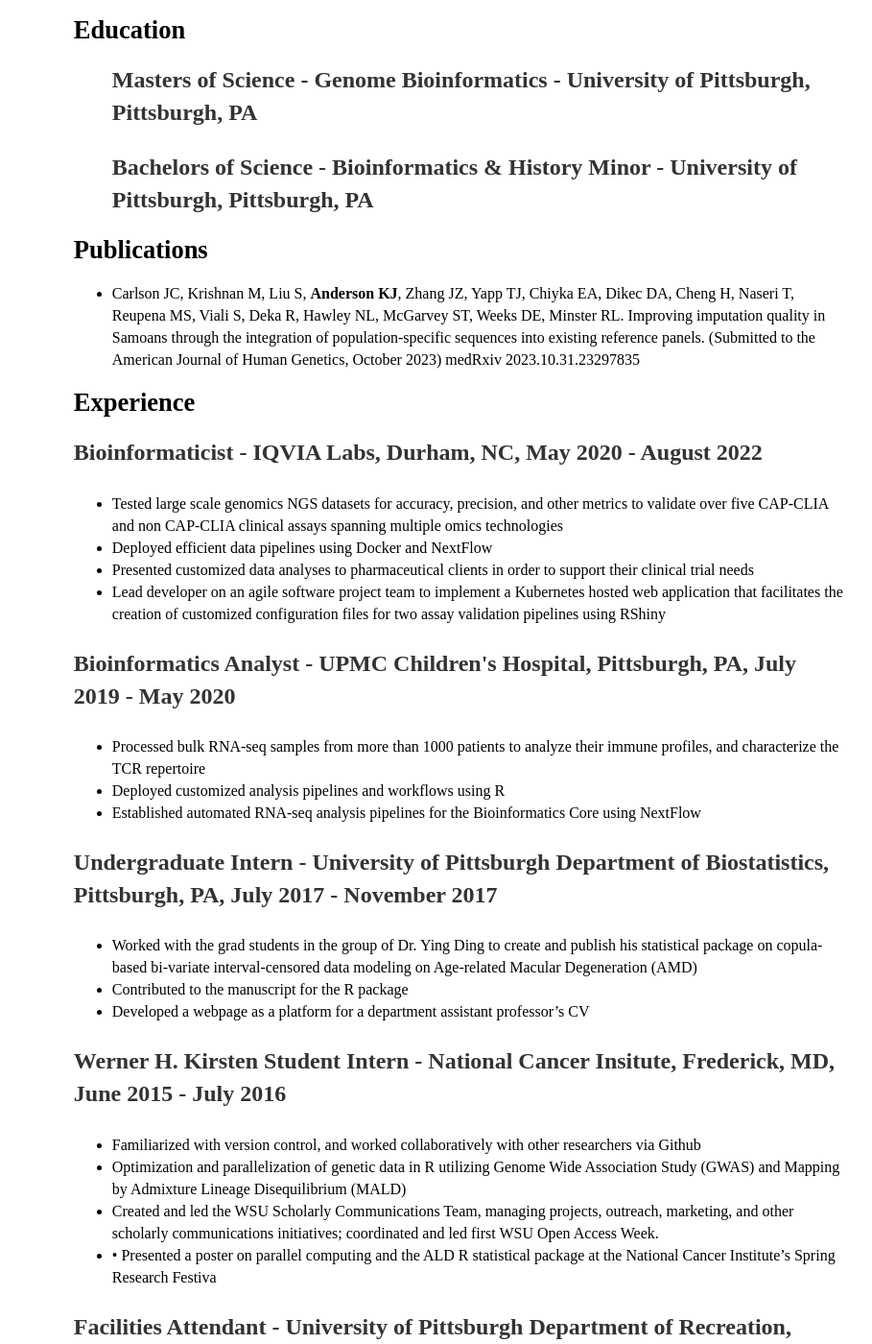
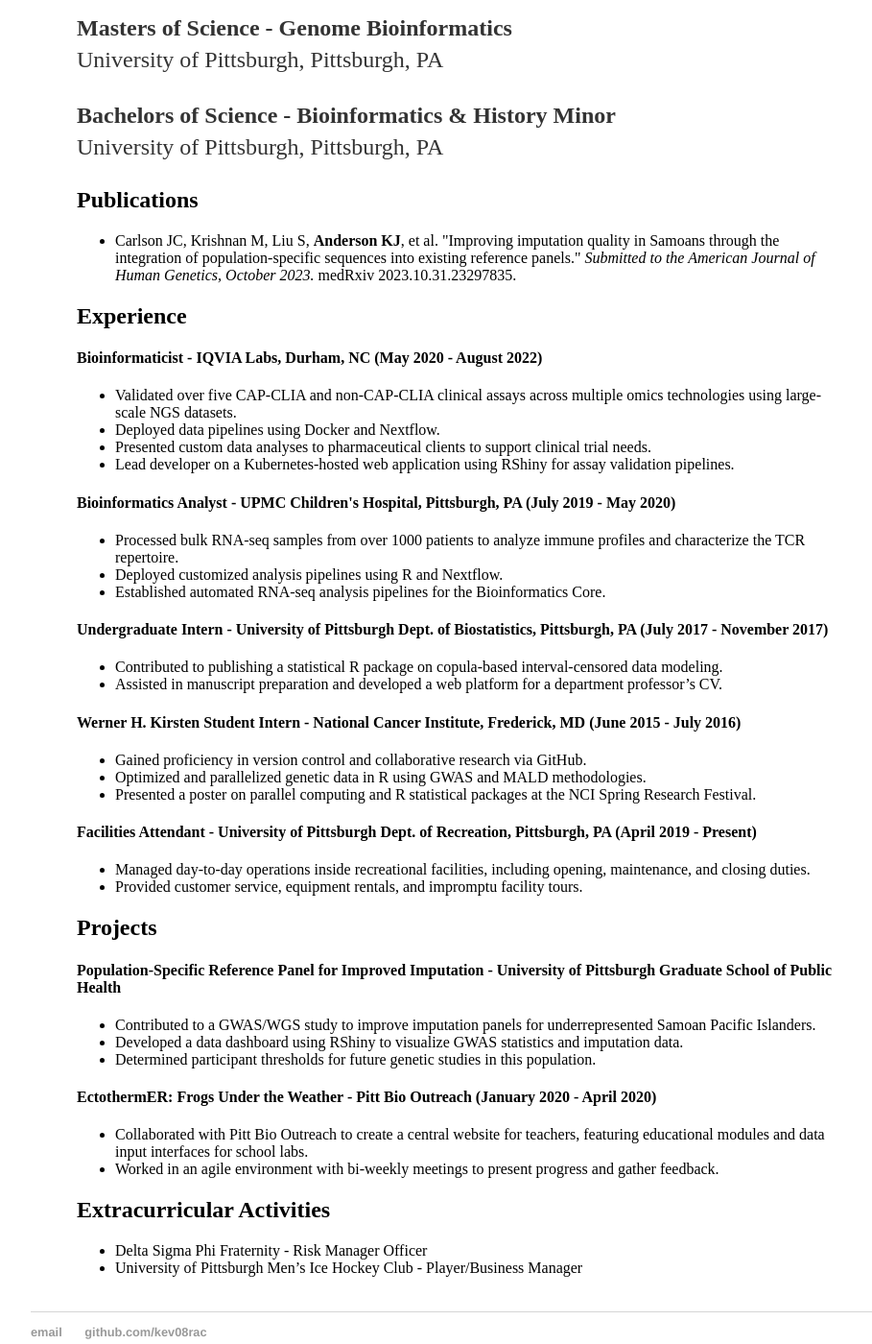
Before and after one commit to kev08rac/kev08rac.github.io, a Jekyll site: the page built from cv/index.html, in a window 1280 px wide and 1400 px high, scrolled down 1013 px. Shown: the whole window at 96% size, without its empty margins (160-1069 px from the left). Built offline with Jekyll 4.4.1, drawn with Linux system fonts in a browser that asks for light colours; some of the changed text lies outside the part shown.

Commit message:
cleaning up cv

```diff
--- a/cv/index.html
+++ b/cv/index.html
@@ -6,128 +6,123 @@
 projects: passive
 notes: passive
 contact: passive
-description: Current CV for Kevin
+description: Current CV for Kevin Anderson
 ---
-<div class="cv">
-	<a href="../files/KevinResume.pdf" class="btn btn-default pull-right" title="Download CV as PDF">Download CV</a>
-	<div itemscope itemtype="http://data-vocabulary.org/Person">
-	<span itemprop="name"><h1>Kevin J. Anderson</h1></span>
+
+<div class="cv-container" style="max-width: 800px; margin: 0 auto; padding: 20px;">
+    <a href="../files/KevinResume.pdf" class="btn btn-primary float-right" title="Download CV as PDF">Download CV</a>
+
+    <div itemscope itemtype="http://schema.org/Person">
+        <h1 class="cv-name">Kevin J. Anderson</h1>
         <address>
-	<span itemprop="affiliation"><strong>M.S Genome Bioinformatics Student at University of Pittsburgh - Dept. of Human Genetics</strong><br></span>
+            <strong>M.S. Genome Bioinformatics Student at University of Pittsburgh - Dept. of Human Genetics</strong><br>
             <span class="obfuscate">kev13rac@gmail.com</span>
         </address>
     </div>
 
-	<dl class="dl-horizontal">
+    <section>
         <h2>Personal Statement</h2>
-		<p>Bioinformatics professional with over 2 years of industry experience and more than 3 years of work in academic/government settings, and
-		5 years of relevant coursework.<p\>
-
-		<p>🔬 Key Skills & Experience:</p>
+        <p>Bioinformatics professional with over 2 years of industry experience and more than 3 years of work in academic/government settings, supported by 5 years of relevant coursework.</p>
+        <p><strong>🔬 Key Skills & Experience:</strong></p>
         <ul>
             <li>Expertise in bulk RNA, single-cell RNA, and immune repertoire assays</li>
-			<li>Proficient in R, Python and working on high-performance computational environments</li>
+            <li>Proficient in R, Python, and high-performance computational environments</li>
             <li>Experience developing and deploying bioinformatics tools and pipelines</li>
             <li>Strong communication skills with a track record of presenting custom data analyses</li>
         </ul>
+        <p>I’m passionate about driving impactful research and innovative solutions through complex data visualizations and improving process efficiencies wherever I can!</p>
+    </section>
 
-<p>I’m passionate about driving impactful research and innovative solutions through complex data visualizations and improving process efficiencies wherever I can!</p>
+    <section>
+        <h2>Technical Skills</h2>
+        <dl class="row">
+            <dt class="col-sm-4">Relevant Courses</dt>
+            <dd class="col-sm-8">Computational Genomics, Data Science, Applied Regression, Algorithm Implementation, Statistical Genetics, Molecular Basis of Disease</dd>
 
-	<h2>Technical Skills</h2>
-	<dl class="dl-horizontal">
-	<dt>Relavant Courses</dt>
-		<dd>Computational Genomics, Data Science, Applied Regression, Algorithm Implementation, Statistical Genetics, Molecular Basis of Disease</dd>
+            <dt class="col-sm-4">Programming Languages</dt>
+            <dd class="col-sm-8">R, Python, Java, Bash, Shell</dd>
+
+            <dt class="col-sm-4">Version Control</dt>
+            <dd class="col-sm-8">Git, GitHub, GitFlow, Azure DevOps</dd>
+
+            <dt class="col-sm-4">Other Tools & Experience</dt>
+            <dd class="col-sm-8">High-Performance Computing, Kubernetes, Docker, Nextflow, Adobe Creative Cloud, MS Office, Sony Vegas, Logic Pro</dd>
         </dl>
+    </section>
 
-	<dl class="dl-horizontal">
-	<dt>Programming Languages</dt>
-		<dd>R, Python, Java, Bash, Shell</dd>
-	</dl>
+    <section>
+        <h2>Education</h2>
+        <p><strong>Masters of Science - Genome Bioinformatics</strong><br>University of Pittsburgh, Pittsburgh, PA</p>
+        <p><strong>Bachelors of Science - Bioinformatics & History Minor</strong><br>University of Pittsburgh, Pittsburgh, PA</p>
+    </section>
 
-	<dl class="dl-horizontal">
-	<dt>Version Control</dt>
-		<dd>Git, GitHub, GitFlow, AzureDevOps</dd>
-	</dl>
-
-	<dl class="dl-horizontal">
-	<dt>Other Computer Experience </dt>
-		<dd>High-Performance Computing, Kubernetes, Docker, NextFlow, Adobe Creative Cloud, MS Office, Sony Vegas, Logic Pro</dd>
-	</dl>
-
-
-	<h2>Education</h2>
-		<p style="margin-left: 40px"><strong>Masters of Science - Genome Bioinformatics - University of Pittsburgh, Pittsburgh, PA</strong><br>
-		<p style="margin-left: 40px"><strong>Bachelors of Science - Bioinformatics & History Minor - University of Pittsburgh, Pittsburgh, PA</strong><br>
-
+    <section>
         <h2>Publications</h2>
         <ul>
-		<li>Carlson JC, Krishnan M, Liu S, <strong>Anderson KJ</strong>, Zhang JZ, Yapp TJ, Chiyka EA, Dikec DA, Cheng H, Naseri
-			T, Reupena MS, Viali S, Deka R, Hawley NL, McGarvey ST, Weeks DE, Minster RL. Improving imputation
-			quality in Samoans through the integration of population-specific sequences into existing reference panels.
-			(Submitted to the American Journal of Human Genetics, October 2023) medRxiv 2023.10.31.23297835</li>
+            <li>
+                Carlson JC, Krishnan M, Liu S, <strong>Anderson KJ</strong>, et al. "Improving imputation quality in Samoans through the integration of population-specific sequences into existing reference panels." <em>Submitted to the American Journal of Human Genetics, October 2023.</em> medRxiv 2023.10.31.23297835.
+            </li>
+        </ul>
+    </section>
+
+    <section>
+        <h2>Experience</h2>
+        <h4>Bioinformaticist - IQVIA Labs, Durham, NC (May 2020 - August 2022)</h4>
+        <ul>
+            <li>Validated over five CAP-CLIA and non-CAP-CLIA clinical assays across multiple omics technologies using large-scale NGS datasets.</li>
+            <li>Deployed data pipelines using Docker and Nextflow.</li>
+            <li>Presented custom data analyses to pharmaceutical clients to support clinical trial needs.</li>
+            <li>Lead developer on a Kubernetes-hosted web application using RShiny for assay validation pipelines.</li>
         </ul>
 
-
-	<h2>Experience</h2>
-		<p><strong>Bioinformaticist - IQVIA Labs, Durham, NC, May 2020 - August 2022</strong></p>
+        <h4>Bioinformatics Analyst - UPMC Children's Hospital, Pittsburgh, PA (July 2019 - May 2020)</h4>
         <ul>
-			<li>Tested large scale genomics NGS datasets for accuracy, precision, and other metrics to validate over five CAP-CLIA and non CAP-CLIA clinical assays spanning multiple omics technologies</li>
-			<li>Deployed efficient data pipelines using Docker and NextFlow</li>
-			<li>Presented customized data analyses to pharmaceutical clients in order to support their clinical trial needs</li>
-			<li>Lead developer on an agile software project team to implement a Kubernetes hosted web application that facilitates the creation of customized configuration files for two assay validation pipelines using RShiny</li>
+            <li>Processed bulk RNA-seq samples from over 1000 patients to analyze immune profiles and characterize the TCR repertoire.</li>
+            <li>Deployed customized analysis pipelines using R and Nextflow.</li>
+            <li>Established automated RNA-seq analysis pipelines for the Bioinformatics Core.</li>
         </ul>
 
-		<p><strong>Bioinformatics Analyst - UPMC Children's Hospital, Pittsburgh, PA, July 2019 - May 2020</strong></p>
+        <h4>Undergraduate Intern - University of Pittsburgh Dept. of Biostatistics, Pittsburgh, PA (July 2017 - November 2017)</h4>
         <ul>
-			<li>Processed bulk RNA-seq samples from more than 1000 patients to analyze their immune profiles, and characterize the TCR repertoire</li>
-			<li>Deployed customized analysis pipelines and workflows using R</li>
-			<li>Established automated RNA-seq analysis pipelines for the Bioinformatics Core using NextFlow</li>
+            <li>Contributed to publishing a statistical R package on copula-based interval-censored data modeling.</li>
+            <li>Assisted in manuscript preparation and developed a web platform for a department professor’s CV.</li>
         </ul>
 
-		<p><strong>Undergraduate Intern - University of Pittsburgh Department of Biostatistics, Pittsburgh, PA, July 2017 - November 2017</strong></p>
+        <h4>Werner H. Kirsten Student Intern - National Cancer Institute, Frederick, MD (June 2015 - July 2016)</h4>
         <ul>
-			<li>Worked with the grad students in the group of Dr. Ying Ding to create and publish his statistical package on copula-based bi-variate interval-censored data modeling on Age-related Macular Degeneration (AMD)</li>
-			<li>Contributed to the manuscript for the R package</li>
-			<li>Developed a webpage as a platform for a department assistant professor’s CV</li>
+            <li>Gained proficiency in version control and collaborative research via GitHub.</li>
+            <li>Optimized and parallelized genetic data in R using GWAS and MALD methodologies.</li>
+            <li>Presented a poster on parallel computing and R statistical packages at the NCI Spring Research Festival.</li>
         </ul>
 
-		<p><strong>Werner H. Kirsten Student Intern - National Cancer Insitute, Frederick, MD, June 2015 - July 2016</strong></p>
+        <h4>Facilities Attendant - University of Pittsburgh Dept. of Recreation, Pittsburgh, PA (April 2019 - Present)</h4>
         <ul>
-			<li>Familiarized with version control, and worked collaboratively with other researchers via Github</li>
-			<li>Optimization and parallelization of genetic data in R utilizing Genome Wide Association Study (GWAS) and Mapping by Admixture Lineage Disequilibrium (MALD)</li>
-			<li>Created and led the WSU Scholarly Communications Team, managing projects, outreach, marketing, and other scholarly communications initiatives; coordinated and led first WSU Open Access Week.</li>
-			<li>• Presented a poster on parallel computing and the ALD R statistical package at the National Cancer Institute’s Spring Research Festiva</li>
+            <li>Managed day-to-day operations inside recreational facilities, including opening, maintenance, and closing duties.</li>
+            <li>Provided customer service, equipment rentals, and impromptu facility tours.</li>
+        </ul>
+    </section>
+
+    <section>
+        <h2>Projects</h2>
+        <h4>Population-Specific Reference Panel for Improved Imputation - University of Pittsburgh Graduate School of Public Health</h4>
+        <ul>
+            <li>Contributed to a GWAS/WGS study to improve imputation panels for underrepresented Samoan Pacific Islanders.</li>
+            <li>Developed a data dashboard using RShiny to visualize GWAS statistics and imputation data.</li>
+            <li>Determined participant thresholds for future genetic studies in this population.</li>
         </ul>
 
-		<p><strong>Facilities Attendant - University of Pittsburgh Department of Recreation, Pittsburgh, PA, April 2019 - Present</strong></p>
+        <h4>EctothermER: Frogs Under the Weather - Pitt Bio Outreach (January 2020 - April 2020)</h4>
         <ul>
-			<li>Run the day-to-day operations inside the various recreational facilities on campus such as opening, cleaning/maintenance, and closing</li>
-			<li>Provide helpful services to facilities patrons such as renting out equipment, providing information about the facilities and leading impromptu tours</li>
+            <li>Collaborated with Pitt Bio Outreach to create a central website for teachers, featuring educational modules and data input interfaces for school labs.</li>
+            <li>Worked in an agile environment with bi-weekly meetings to present progress and gather feedback.</li>
         </ul>
+    </section>
 
-		<h2>Projects</h2>
-		<p><strong>Population-Specific Reference Panel for Improved Imputation - University of Pittsburgh Graduate School of Public Health</strong></p>
-		<ul>
-			<li>Contributed to a Genome-Wide Association Study (GWAS)/Whole-Genome Sequencing (WGS) study to
-				publish reliable imputation panels for Samoan Pacific Islanders who are underrepresented in genotyping studies
-				and publicly available imputation panels</li>
-			<li>Developed a data dashboard using RShiny to visualize GWAS statistics from multiple large datasets and
-				imputation statistics from 1000Genomes, TOPMed, and the study-specific reference panels</li>
-			<li>Determined the minimum number of participants to sequence and include in imputation reference panels needed
-				to obtain accurate imputation quality required for future genetic studies on this population</li>
-		</ul>
-
-		<p><strong>EctothermER: Frogs Under the Weather - Pitt Bio Outreach, Pittsburgh, PA, January 2020 - April 2020</strong></p>
-		<ul>
-			<li>Working with the Department of Biological Science’s Outreach Program to create a website that is the central hub for teachers to access the introductory video. All of the handbook materials needed for the module, as well as a place for schools to input data collected from their location so that the lab can easily access those data and
-			use it in their research</li>
-			<li>Working with a small team in an agile methodology environment which includes bi-weekly meetings with
-			customer and advisor to present our progress and receive feedback</li>
-		</ul>
-
-		<h2>Extra Curricular Activities</h2>
+    <section>
+        <h2>Extracurricular Activities</h2>
         <ul class="list-unstyled">
             <li>Delta Sigma Phi Fraternity - Risk Manager Officer</li>
             <li>University of Pittsburgh Men’s Ice Hockey Club - Player/Business Manager</li>
         </ul>
+    </section>
 </div>
```
Lines whose indentation alone changed are shown as unchanged.
